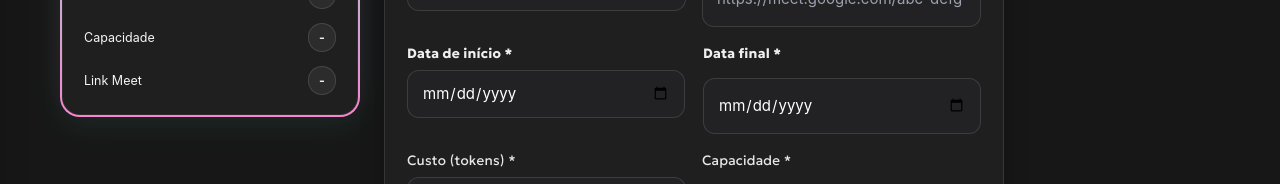
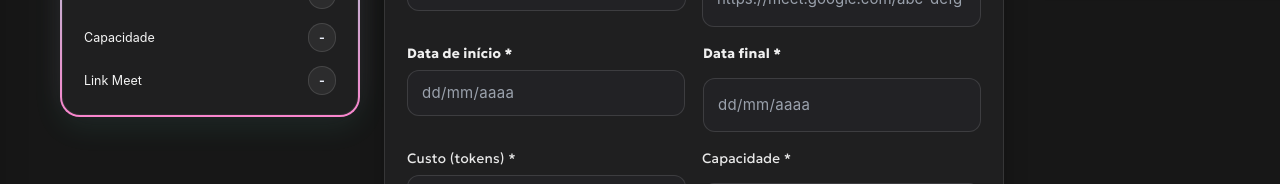
Before and after one commit to Escola-de-Ti/frontend-knowhall, a React (Vite) app in the folder webapp/: page /workshops/1/editar in a window 1280 px wide. Shown: the part 416-600 px from the top of the page. Built offline with nearby package versions, Linux system fonts and the light colour scheme; no server answers; sample sign-in values are in the browser's storage.

Commit message:
fix: Ajustes visuais

```diff
--- a/webapp/src/pages/EditarWorkshop.tsx
+++ b/webapp/src/pages/EditarWorkshop.tsx
@@ -3,7 +3,11 @@ import React, { useEffect, useMemo, useState } from 'react';
 import { useNavigate, useParams } from 'react-router-dom';
 import '../styles/CriarWorkshop.css';
 import NavBar from '../components/NavBar';
-import { workshopService, type WorkshopResponseDTO } from '../services/workshopService';
+import {
+  workshopService,
+  type WorkshopResponseDTO,
+  type WorkshopUpdateDTO,
+} from '../services/workshopService';
 import { useNotification } from '../contexts/NotificationContext';
 
 function isValidUrl(url: string) {
@@ -15,20 +19,73 @@ function isValidUrl(url: string) {
   }
 }
 
+function maskBrDate(raw: string) {
+  const digits = raw.replace(/\D/g, '').slice(0, 8);
+  if (digits.length <= 2) return digits;
+  if (digits.length <= 4) return `${digits.slice(0, 2)}/${digits.slice(2)}`;
+  return `${digits.slice(0, 2)}/${digits.slice(2, 4)}/${digits.slice(4)}`;
+}
+
+function parseBrDate(value?: string): Date | null {
+  if (!value) return null;
+  const clean = value.trim();
+  const parts = clean.split('/');
+  if (parts.length !== 3) return null;
+
+  const [dStr, mStr, yStr] = parts;
+  const day = Number(dStr);
+  const month = Number(mStr);
+  const year = Number(yStr);
+
+  if (
+    Number.isNaN(day) ||
+    Number.isNaN(month) ||
+    Number.isNaN(year) ||
+    day <= 0 ||
+    month <= 0 ||
+    month > 12
+  ) {
+    return null;
+  }
+
+  const dt = new Date(year, month - 1, day);
+  if (dt.getFullYear() !== year || dt.getMonth() !== month - 1 || dt.getDate() !== day) {
+    return null;
+  }
+
+  return dt;
+}
+
+function isoToBrDate(iso?: string | null): string {
+  if (!iso) return '';
+  const [datePart] = iso.split('T');
+  if (!datePart) return '';
+  const [year, month, day] = datePart.split('-');
+  if (!year || !month || !day) return '';
+  return `${day.padStart(2, '0')}/${month.padStart(2, '0')}/${year}`;
+}
+
+function toIsoDayFromBr(date: string, end?: boolean): string | undefined {
+  const dt = parseBrDate(date);
+  if (!dt) return undefined;
+  const year = dt.getFullYear();
+  const month = String(dt.getMonth() + 1).padStart(2, '0');
+  const day = String(dt.getDate()).padStart(2, '0');
+  const base = `${year}-${month}-${day}`;
+  return `${base}${end ? 'T23:59:59' : 'T00:00:00'}`;
+}
+
 function calcDurationDays(start?: string, end?: string) {
-  if (!start || !end) return null;
-  const s = new Date(start + 'T00:00:00').getTime();
-  const e = new Date(end + 'T00:00:00').getTime();
-  if (Number.isNaN(s) || Number.isNaN(e) || e < s) return null;
-  const days = Math.round((e - s) / 86_400_000) + 1;
-  return days === 1 ? '1 dia' : `${days} dias`;
+  const s = parseBrDate(start);
+  const e = parseBrDate(end);
+  if (!s || !e || e < s) return null;
+  const diffDays = Math.round((e.getTime() - s.getTime()) / 86_400_000) + 1;
+  return diffDays === 1 ? '1 dia' : `${diffDays} dias`;
 }
 
 function fmtDate(d?: string) {
   if (!d) return '-';
-  const dt = new Date(d + 'T00:00:00');
-  if (Number.isNaN(dt.getTime())) return '-';
-  return dt.toLocaleDateString('pt-BR');
+  return d;
 }
 
 export default function EditarWorkshop() {
@@ -68,16 +125,21 @@ export default function EditarWorkshop() {
     [dataInicio, dataTermino]
   );
 
+  const startDateObj = parseBrDate(dataInicio);
+  const endDateObj = parseBrDate(dataTermino);
+
   const fieldErrors = {
     titulo: !titulo ? 'Obrigatório' : '',
     tema: !tema ? 'Obrigatório' : '',
     descricao: !descricaoTxt ? 'Obrigatório' : '',
-    dataInicio: !dataInicio ? 'Obrigatório' : '',
+    dataInicio: !dataInicio ? 'Obrigatório' : !startDateObj ? 'Data inválida' : '',
     dataTermino: !dataTermino
       ? 'Obrigatório'
-      : dataInicio && new Date(dataTermino) < new Date(dataInicio)
-        ? 'dataFinal deve ser igual ou após dataInicio'
-        : '',
+      : !endDateObj
+        ? 'Data inválida'
+        : startDateObj && endDateObj && endDateObj < startDateObj
+          ? 'dataFinal deve ser igual ou após dataInicio'
+          : '',
     linkMeet: !linkMeet ? 'Obrigatório' : !isValidUrl(linkMeet) ? 'URL inválida' : '',
     custo: custo === '' ? 'Obrigatório' : Number(custo) < 0 ? 'Não pode ser negativo' : '',
     capacidade: capacidade === '' ? 'Obrigatório' : '',
@@ -110,8 +172,8 @@ export default function EditarWorkshop() {
         setLinkMeet(wk.linkMeet ?? '');
         setCusto(wk.custo != null ? String(wk.custo) : '');
         setCapacidade(wk.capacidade != null ? String(wk.capacidade) : '');
-        setDataInicio(wk.dataInicio ? wk.dataInicio.slice(0, 10) : '');
-        setDataTermino(wk.dataTermino ? wk.dataTermino.slice(0, 10) : '');
+        setDataInicio(isoToBrDate(wk.dataInicio));
+        setDataTermino(isoToBrDate(wk.dataTermino));
       } catch (e: any) {
         const resp = e?.response?.data;
         const msg = resp?.message || resp?.error || e?.message || 'Erro ao carregar workshop';
@@ -150,18 +212,29 @@ export default function EditarWorkshop() {
       return;
     }
 
-    const payload = {
+    const inicioIso = toIsoDayFromBr(dataInicio, false);
+    const terminoIso = toIsoDayFromBr(dataTermino, true);
+
+    const custoNum = Number(custo);
+    const capacidadeNum = Number(capacidade);
+
+    if (Number.isNaN(custoNum) || Number.isNaN(capacidadeNum)) {
+      setErrorGlobal('Custo e capacidade devem ser numéricos');
+      return;
+    }
+
+    const payload: WorkshopUpdateDTO = {
       titulo,
+      linkMeet,
+      dataInicio: inicioIso,
+      dataTermino: terminoIso,
+      custo: custoNum,
+      capacidade: capacidadeNum,
       descricao: {
         tema,
         descricao: descricaoTxt,
       },
     };
-
-    console.log('Payload PATCH /workshops:', {
-      id: workshopId,
-      body: payload,
-    });
 
     try {
       setSaving(true);
@@ -351,10 +424,13 @@ export default function EditarWorkshop() {
                 <label htmlFor="dataInicio">Data de início *</label>
                 <input
                   id="dataInicio"
-                  type="date"
+                  type="text"
+                  inputMode="numeric"
+                  maxLength={10}
                   value={dataInicio}
-                  onChange={(e) => setDataInicio(e.target.value)}
+                  onChange={(e) => setDataInicio(maskBrDate(e.target.value))}
                   onBlur={() => markTouched('dataInicio')}
+                  placeholder="dd/mm/aaaa"
                   aria-invalid={!!(touched.dataInicio && fieldErrors.dataInicio)}
                 />
                 {touched.dataInicio && fieldErrors.dataInicio && (
@@ -370,11 +446,13 @@ export default function EditarWorkshop() {
                 <label htmlFor="dataTermino">Data final *</label>
                 <input
                   id="dataTermino"
-                  type="date"
+                  type="text"
+                  inputMode="numeric"
+                  maxLength={10}
                   value={dataTermino}
-                  min={dataInicio || undefined}
-                  onChange={(e) => setDataTermino(e.target.value)}
+                  onChange={(e) => setDataTermino(maskBrDate(e.target.value))}
                   onBlur={() => markTouched('dataTermino')}
+                  placeholder="dd/mm/aaaa"
                   aria-invalid={!!(touched.dataTermino && fieldErrors.dataTermino)}
                 />
                 {touched.dataTermino && fieldErrors.dataTermino && (
--- a/webapp/src/pages/Workshops.tsx
+++ b/webapp/src/pages/Workshops.tsx
@@ -579,13 +579,15 @@ export default function Workshops() {
       setCancelandoId(w.id);
       await inscricaoService.cancelar(w.id);
 
-      // remove o workshop da lista atual de "inscritos"
       setAllData((prev) => prev.filter((item) => item.id !== w.id));
 
       addNotification({
         title: 'Inscrição cancelada',
         subtitle: `Você cancelou sua inscrição em "${w.title}".`,
+        path: '/workshops?tab=disponiveis',
       });
+
+      setTab('disponiveis');
     } catch (e: any) {
       const resp = e?.response?.data;
       const msg = resp?.message || resp?.error || e?.message || 'Erro ao cancelar inscrição';
--- a/webapp/src/services/workshopService.ts
+++ b/webapp/src/services/workshopService.ts
@@ -158,6 +158,8 @@ class WorkshopService {
   }
 
   formatarData(dataISO: string): string {
+    if (!dataISO) return '-';
+
     const meses = [
       'Jan',
       'Fev',
@@ -172,11 +174,18 @@ class WorkshopService {
       'Nov',
       'Dez',
     ];
-    const data = new Date(dataISO);
-    const dia = String(data.getDate()).padStart(2, '0');
-    const mes = meses[data.getMonth()];
-    const ano = data.getFullYear();
-    return `${dia} ${mes} ${ano}`;
+
+    const [datePart] = dataISO.split('T'); // pega só a parte YYYY-MM-DD
+    if (!datePart) return '-';
+
+    const [year, month, day] = datePart.split('-');
+    if (!year || !month || !day) return '-';
+
+    const dia = day.padStart(2, '0');
+    const mesIndex = Number(month) - 1;
+    const mes = meses[mesIndex] ?? month;
+
+    return `${dia} ${mes} ${year}`;
   }
 
   formatarHora(dataISO: string): string {
--- a/webapp/src/styles/CriarWorkshop.css
+++ b/webapp/src/styles/CriarWorkshop.css
@@ -355,6 +355,11 @@ label {
   color: #f0f0f0;
 }
 
+.ws-dates .ws-field input {
+  font-variant-numeric: tabular-nums;
+  letter-spacing: 0.02em;
+}
+
 /* RESUMO */
 .ws-summary {
   border: 2px solid transparent;
```
